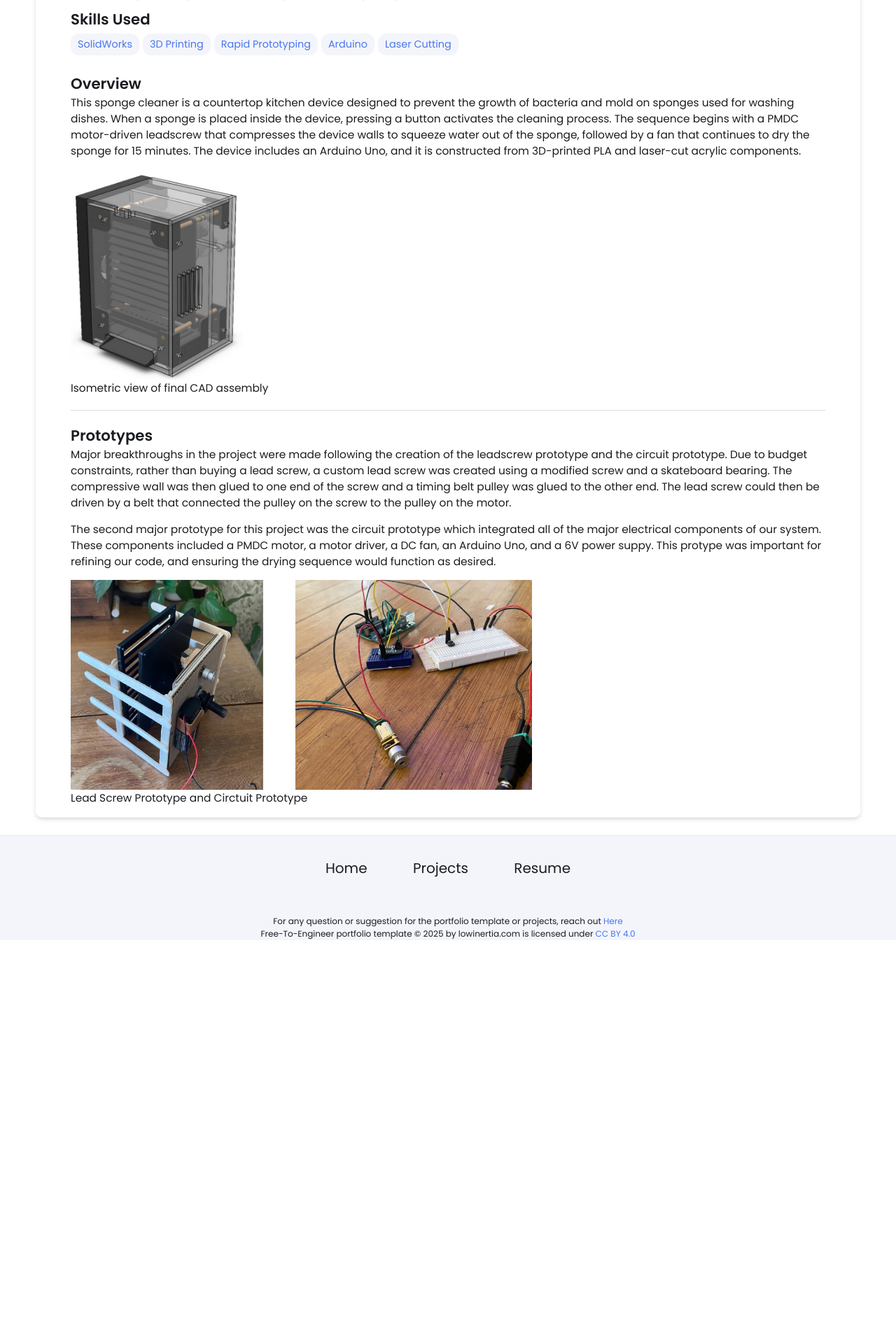
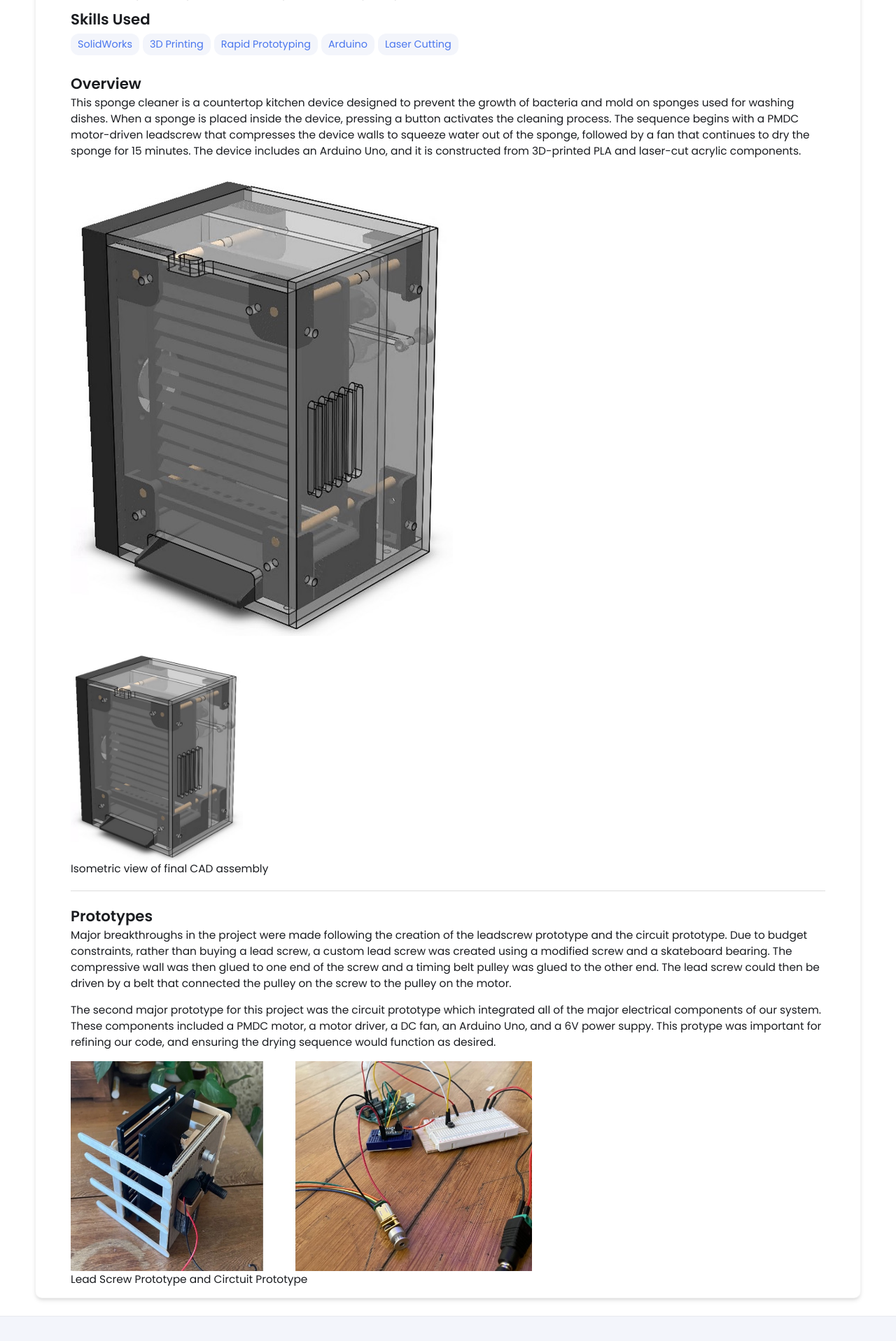
Before and after one commit to klee-eng/klee-eng.github.io, a Jekyll site: the page built from _projects/Sponge Cleaner/index.md, in a window 1280 px wide. Shown: the part 655-2572 px from the top of the page at 70% size. Built offline with Jekyll 4.4.1, drawn with Linux system fonts in a browser that asks for light colours; before the commit the page ends 1999 px from its top, so only the background shows below that.

Commit message:
Update index.md

```diff
--- a/_projects/Sponge Cleaner/index.md
+++ b/_projects/Sponge Cleaner/index.md
@@ -15,6 +15,7 @@ main-image: /JuniorDesignProject.jpg
 ## Overview
 This sponge cleaner is a countertop kitchen device designed to prevent the growth of bacteria and mold on sponges used for washing dishes. When a sponge is placed inside the device, pressing a button activates the cleaning process. The sequence begins with a PMDC motor-driven leadscrew that compresses the device walls to squeeze water out of the sponge, followed by a fan that continues to dry the sponge for 15 minutes. The device includes an Arduino Uno, and it is constructed from 3D-printed PLA and laser-cut acrylic components.
 
+![Isometric view of final CAD assembly](JuniorDesignCAD.jpeg)
 {% include image-gallery.html images="JuniorDesignCAD.jpeg" height="300" %}
 Isometric view of final CAD assembly
 
```
